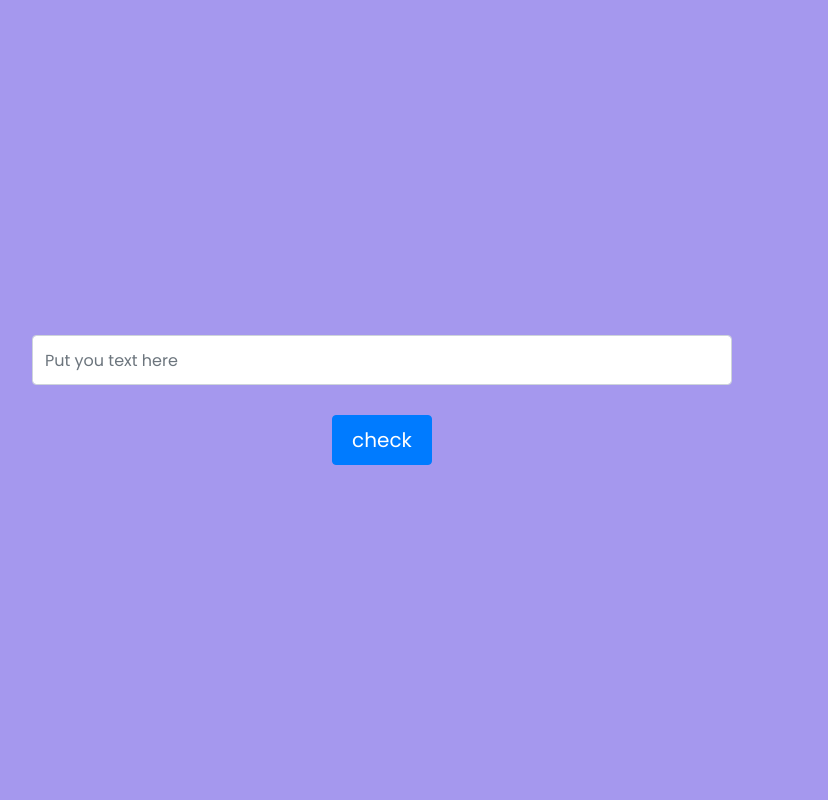
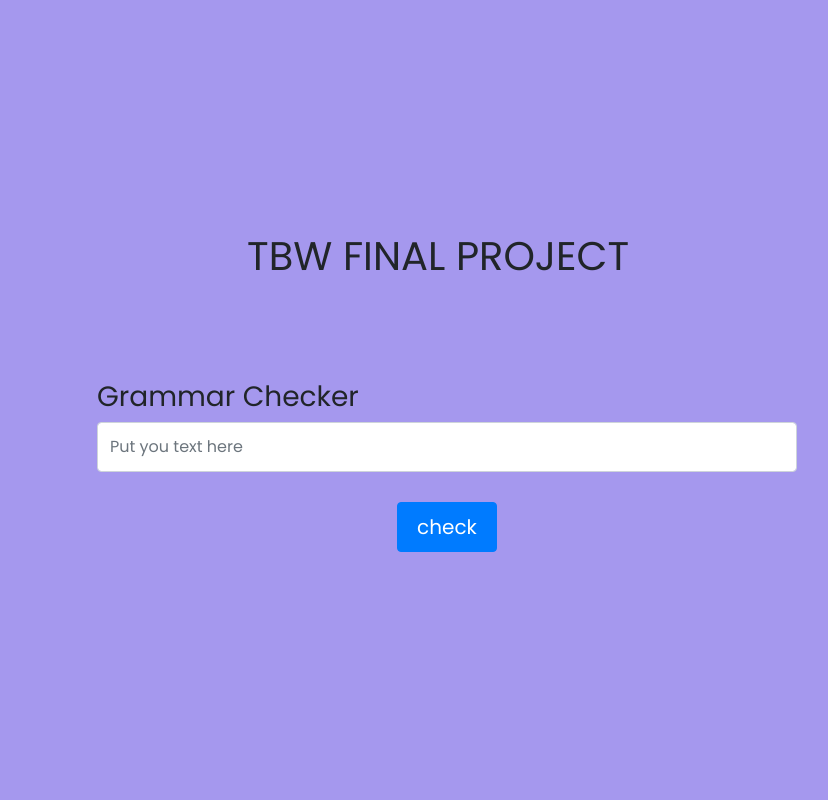
Before and after one commit to saqibkhan2523/tbwpro, a Django app: page /checker/check/ in a window 1280 px wide. Shown: the whole page, without its empty margins (213-1041 px from the left). Run offline with Django 3.2, Linux system fonts and the light colour scheme; some libraries are stand-ins or nearby versions.

Commit message:
Initial commit3

```diff
--- a/gcpro/settings.py
+++ b/gcpro/settings.py
@@ -43,7 +43,7 @@ INSTALLED_APPS = [
 ]
 
 MIDDLEWARE = [
-    'whitenoise.middleware.WhiteNoiseMiddleware',
+	'whitenoise.middleware.WhiteNoiseMiddleware',
     'django.middleware.security.SecurityMiddleware',
     'django.contrib.sessions.middleware.SessionMiddleware',
     'django.middleware.common.CommonMiddleware',
@@ -126,7 +126,5 @@ STATICFILES_DIRS = (os.path.join(BASE_DIR, 'static'),)
 STATIC_ROOT = os.path.join(BASE_DIR, 'static_final')
 STATICFILES_STORAGE = 'whitenoise.django.GzipManifestStaticFilesStorage'
 
-
-
 prod_db  =  dj_database_url.config(conn_max_age=500)
 DATABASES['default'].update(prod_db)
--- a/templates/index.html
+++ b/templates/index.html
@@ -1,6 +1,7 @@
 {% load static %}
 <html>
   <head>
+    <title>Checker</title>
     <meta http-equiv="Content-Type" content="text/html; charset=UTF-8" />
     <meta name="viewport" content="width=device-width, initial-scale=1" />
     <meta http-equiv="X-UA-Compatible" content="IE=edge" />
@@ -13,7 +14,11 @@
   </head>
   <body>
     <div class="s003">
-      <form action="{% url 'outputtext' %}" method="get" value="{{request.GET.q}}>
+      <ul style="list-style: none;">
+        <li style="margin-bottom: 100px;margin-left: 150px;"><h1>TBW FINAL PROJECT</h1></li>
+        <li><h3>Grammar Checker</h3></li>
+        <li>
+          <form action="{% url 'outputtext' %}" method="get" value="{{request.GET.q}}>
         <div class="inner-form">
 
           <div class="input-field second-wrap">
@@ -26,6 +31,8 @@
           </div>
         </div>
       </form>
+        </li>
+      </ul>
     </div>
   </body><!-- This templates was made by Colorlib (https://colorlib.com) -->
 </html>
--- a/templates/index2.html
+++ b/templates/index2.html
@@ -1,6 +1,7 @@
 {% load static %}
 <html>
   <head>
+    <title>Results</title>
     <meta http-equiv="Content-Type" content="text/html; charset=UTF-8" />
     <meta name="viewport" content="width=device-width, initial-scale=1" />
     <meta http-equiv="X-UA-Compatible" content="IE=edge" />
@@ -11,7 +12,7 @@
   <body>
     <div class="s003">
       {% block content %}
-      <p>
+      <p style="font-size: 25px;">
         {{result}}
       </p>
       {% endblock %}
```
